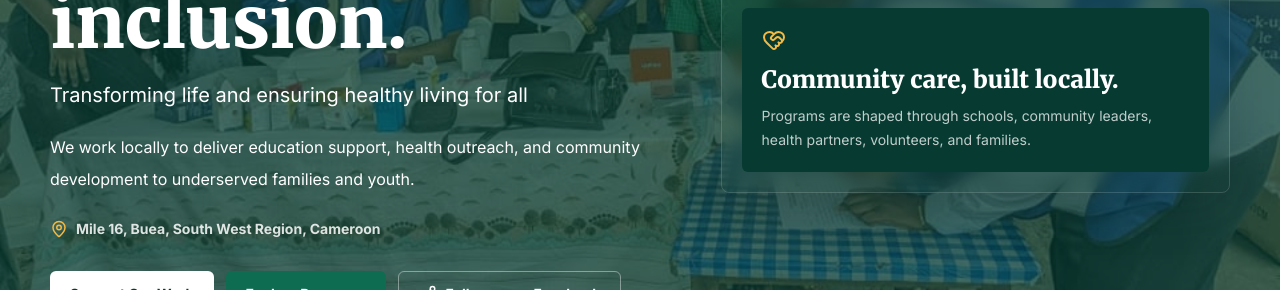
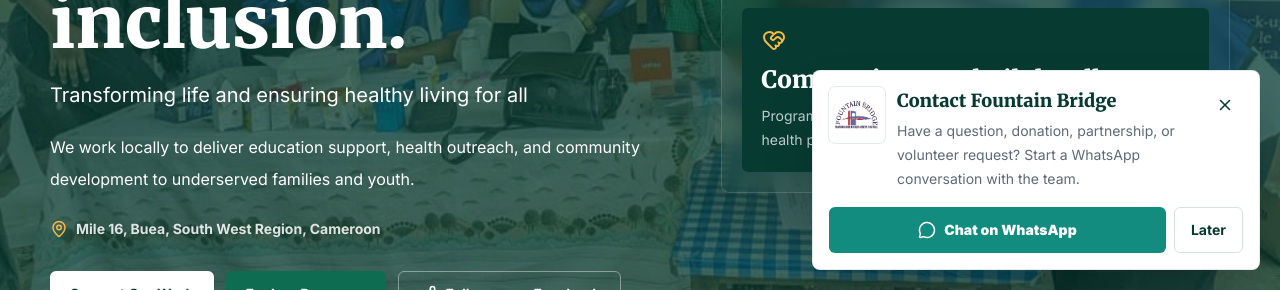
Before and after one commit to SireME/fountain-bridge-website, a Next.js app: page / in a window 1280 px wide. Shown: the part 510-800 px from the top of the page. Built offline with nearby package versions, Linux system fonts and the light colour scheme; no server answers.

Commit message:
Add visitor contact tools

```diff
--- a/src/app/layout.tsx
+++ b/src/app/layout.tsx
@@ -4,6 +4,7 @@ import { Inter, Merriweather } from "next/font/google";
 import "./globals.css";
 import { Footer } from "@/components/Footer";
 import { Header } from "@/components/Header";
+import { VisitorContactTools } from "@/components/VisitorContactTools";
 import { site } from "@/data/site";
 
 const inter = Inter({
@@ -76,6 +77,7 @@ export default function RootLayout({
         <Header />
         <main>{children}</main>
         <Footer />
+        <VisitorContactTools />
       </body>
     </html>
   );
--- /dev/null
+++ b/src/components/VisitorContactTools.tsx
@@ -0,0 +1,130 @@
+"use client";
+
+import Image from "next/image";
+import { ArrowUp, MessageCircle, X } from "lucide-react";
+import { useEffect, useMemo, useState } from "react";
+import { site } from "@/data/site";
+
+const DISMISS_KEY = "fountain-bridge-whatsapp-dismissed-at";
+const DISMISS_DAYS = 10;
+const DISMISS_MS = DISMISS_DAYS * 24 * 60 * 60 * 1000;
+
+function getWhatsAppHref() {
+  const phone = site.phone.replace(/\D/g, "");
+  const text = encodeURIComponent(
+    `Hello ${site.name}, I visited your website and would like to contact the organisation.`
+  );
+
+  return `https://wa.me/${phone}?text=${text}`;
+}
+
+export function VisitorContactTools() {
+  const [showPrompt, setShowPrompt] = useState(false);
+  const [showTopButton, setShowTopButton] = useState(false);
+  const whatsappHref = useMemo(() => getWhatsAppHref(), []);
+
+  useEffect(() => {
+    try {
+      const dismissedAt = window.localStorage.getItem(DISMISS_KEY);
+      const dismissedAtMs = dismissedAt ? Number(dismissedAt) : 0;
+      const isDismissed = dismissedAtMs > 0 && Date.now() - dismissedAtMs < DISMISS_MS;
+
+      setShowPrompt(!isDismissed);
+    } catch {
+      setShowPrompt(true);
+    }
+  }, []);
+
+  useEffect(() => {
+    const onScroll = () => setShowTopButton(window.scrollY > 420);
+
+    onScroll();
+    window.addEventListener("scroll", onScroll, { passive: true });
+    return () => window.removeEventListener("scroll", onScroll);
+  }, []);
+
+  const dismissPrompt = () => {
+    try {
+      window.localStorage.setItem(DISMISS_KEY, String(Date.now()));
+    } catch {
+      // Storage can be blocked in private or restricted browsing contexts.
+    }
+
+    setShowPrompt(false);
+  };
+
+  return (
+    <>
+      {showPrompt ? (
+        <aside
+          aria-labelledby="whatsapp-contact-title"
+          className="fixed inset-x-4 bottom-5 z-[70] mx-auto max-w-md rounded-lg border border-teal-900/10 bg-white p-4 text-ink shadow-2xl sm:left-auto sm:right-5 sm:mx-0"
+        >
+          <div className="flex gap-3">
+            <div className="relative h-14 w-14 shrink-0 overflow-hidden rounded-md bg-white ring-1 ring-teal-900/10">
+              <Image src={site.logo} alt="" fill sizes="56px" className="object-contain p-1" />
+            </div>
+            <div className="min-w-0 flex-1">
+              <p id="whatsapp-contact-title" className="font-serif text-lg font-black text-teal-900">
+                Contact Fountain Bridge
+              </p>
+              <p className="mt-1 text-sm leading-6 text-muted">
+                Have a question, donation, partnership, or volunteer request? Start a WhatsApp conversation with the team.
+              </p>
+            </div>
+            <button
+              type="button"
+              onClick={dismissPrompt}
+              aria-label="Close WhatsApp contact prompt for 10 days"
+              className="focus-ring grid h-9 w-9 shrink-0 place-items-center rounded-md text-teal-900 transition hover:bg-teal-50"
+            >
+              <X size={18} />
+            </button>
+          </div>
+          <div className="mt-4 flex flex-wrap gap-2">
+            <a
+              href={whatsappHref}
+              target="_blank"
+              rel="noreferrer"
+              onClick={dismissPrompt}
+              className="focus-ring inline-flex min-h-11 flex-1 items-center justify-center gap-2 rounded-md bg-[#128c7e] px-4 py-3 text-sm font-black text-white transition hover:bg-[#0d6f64]"
+            >
+              <MessageCircle size={18} />
+              Chat on WhatsApp
+            </a>
+            <button
+              type="button"
+              onClick={dismissPrompt}
+              className="focus-ring inline-flex min-h-11 items-center justify-center rounded-md border border-teal-900/15 px-4 py-3 text-sm font-bold text-teal-900 transition hover:bg-teal-50"
+            >
+              Later
+            </button>
+          </div>
+        </aside>
+      ) : null}
+
+      <a
+        href={whatsappHref}
+        target="_blank"
+        rel="noreferrer"
+        aria-label={`Contact ${site.name} on WhatsApp`}
+        className={`focus-ring fixed bottom-5 left-5 z-[60] grid h-12 w-12 place-items-center rounded-full bg-[#128c7e] text-white shadow-xl transition hover:bg-[#0d6f64] ${
+          showPrompt ? "opacity-0 pointer-events-none" : "opacity-100"
+        }`}
+      >
+        <MessageCircle size={22} />
+      </a>
+
+      <button
+        type="button"
+        onClick={() => window.scrollTo({ top: 0, behavior: "smooth" })}
+        aria-label="Back to top"
+        className={`focus-ring fixed bottom-5 right-5 z-[60] grid h-12 w-12 place-items-center rounded-full bg-teal-900 text-white shadow-xl transition hover:bg-teal-700 ${
+          showTopButton ? "translate-y-0 opacity-100" : "pointer-events-none translate-y-3 opacity-0"
+        }`}
+      >
+        <ArrowUp size={22} />
+      </button>
+    </>
+  );
+}
```
Also changed, not shown: 1 other file (tests, documents, lock files or other folders).
